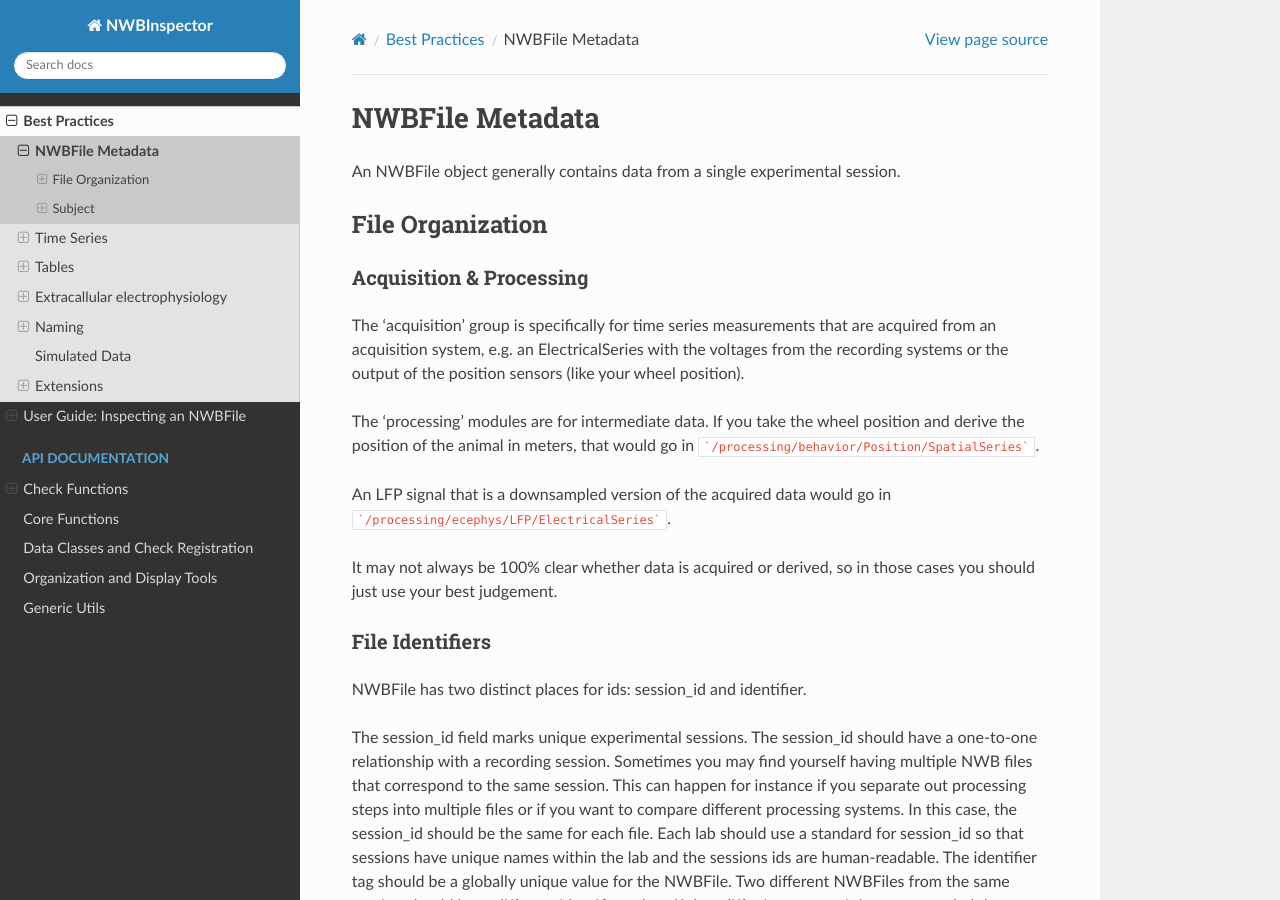
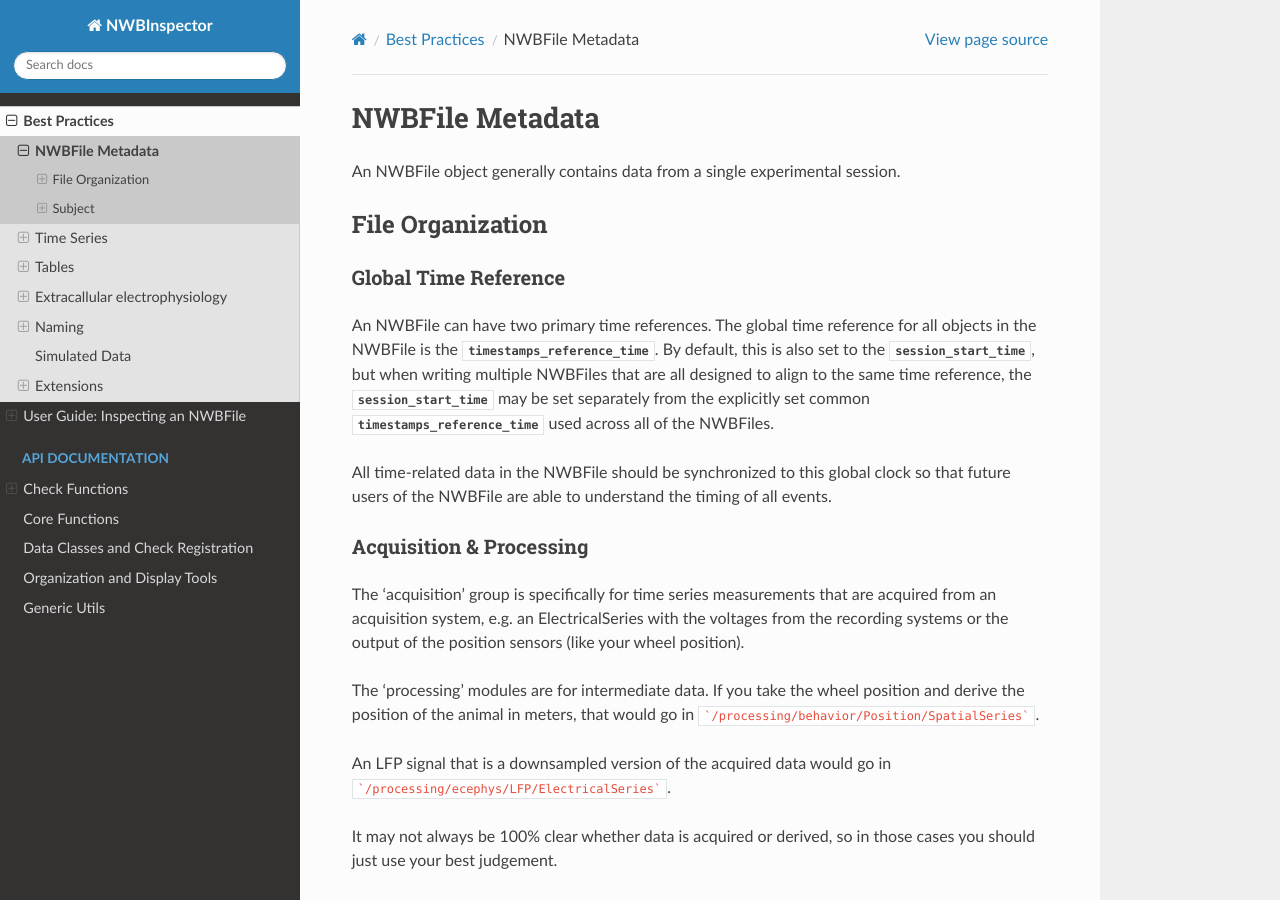
Before and after one commit to NeurodataWithoutBorders/nwbinspector, a Sphinx documentation site: the page built from docs/best_practices/nwbfile_metadata.rst, in a window 1280 px wide and 900 px high. Built offline with Sphinx 7.4.7 and the Read the Docs theme 2.0.0, drawn with Linux system fonts in a browser that asks for light colours; pages that are not in the unit, such as notebooks, are missing from menus.

Commit message:
add blurb about global time references

````diff
--- a/docs/best_practices/nwbfile_metadata.rst
+++ b/docs/best_practices/nwbfile_metadata.rst
@@ -7,6 +7,22 @@ An NWBFile object generally contains data from a single experimental session.
 
 File Organization
 -----------------
+
+
+.. _best_practice_global_time_reference
+
+Global Time Reference
+~~~~~~~~~~~~~~~~~~~~~
+
+An NWBFile can have two primary time references. The global time reference for all objects in the NWBFile is the
+:py:attr:`~pynwb.file.NWBFile.timestamps_reference_time`. By default, this is also set to the
+:py:attr:`~pynwb.file.NWBFile.session_start_time`, but when writing multiple NWBFiles that are all designed to align
+to the same time reference, the :py:attr:`~pynwb.file.NWBFile.session_start_time` may be set separately from the
+explicitly set common :py:attr:`~pynwb.file.NWBFile.timestamps_reference_time` used across all of the NWBFiles.
+
+All time-related data in the NWBFile should be synchronized to this global clock so that future users of the NWBFile
+are able to understand the timing of all events.
+
 
 
 Acquisition & Processing
@@ -22,6 +38,7 @@
 An LFP signal that is a downsampled version of the acquired data would go in ```/processing/ecephys/LFP/ElectricalSeries```.
 
 It may not always be 100% clear whether data is acquired or derived, so in those cases you should just use your best judgement.
+
 
 
 File Identifiers
````
Also changed, not shown: docs/best_practices/time_series.rst (+7 -2 lines).
